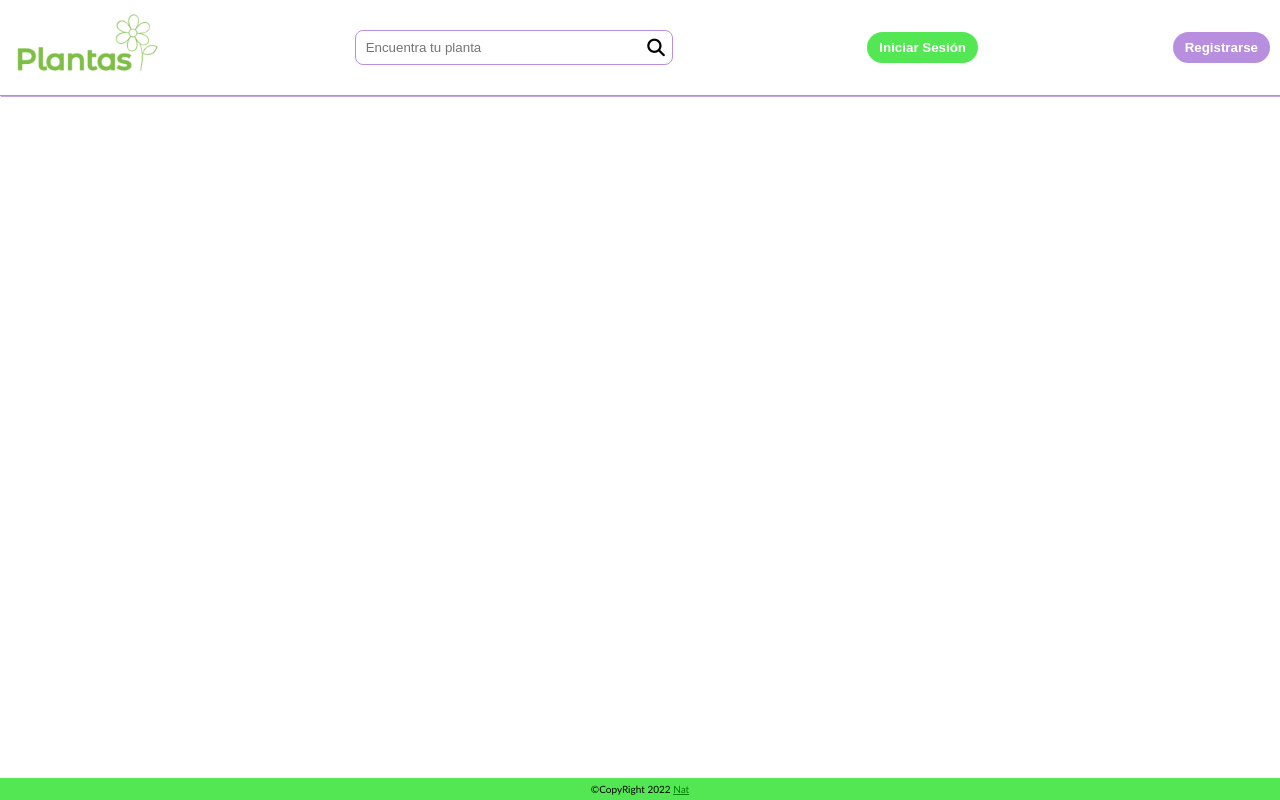
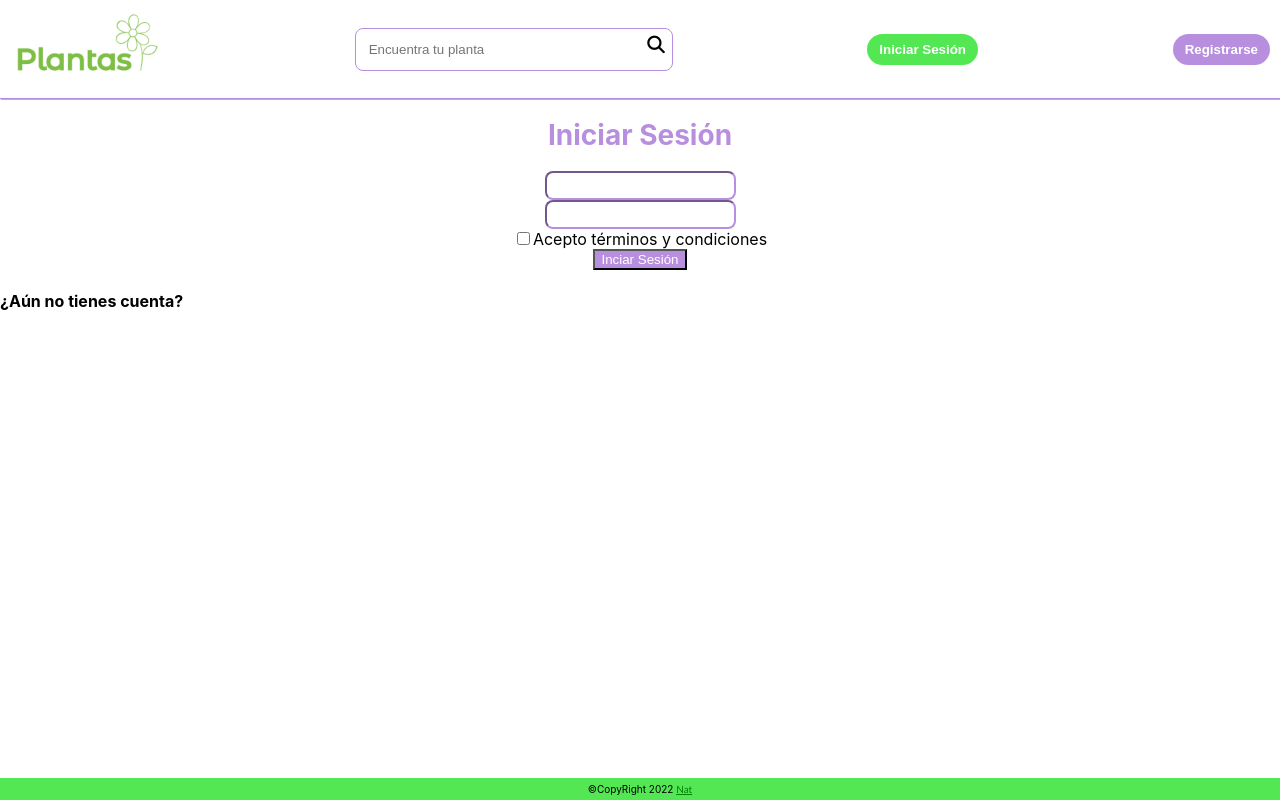
Before and after one commit to R2-MisionTic2022/PLANTAS, a React (Create React App) app: page /login in a window 1280 px wide. Built offline with nearby package versions, Linux system fonts and the light colour scheme.

Commit message:
prueba login, con HTML validaciones y estilos css

```diff
--- a/src/App.jsx
+++ b/src/App.jsx
@@ -1,9 +1,11 @@
 import Index from 'pages';
+import Login from 'pages/login';
 import MonsteraInfoPage from 'pages/monstera';
 import SansevieriaInfoPage from 'pages/sansevieria';
 import { BrowserRouter as Router, Routes, Route, } from "react-router-dom";
 import 'styles/App.css';
 import Layout from 'layouts/Layout';
+
 
 function App() {
   return (
@@ -13,6 +15,7 @@ function App() {
           <Routes>
             <Route path="/" element={<Index /> } />
             <Route path="index" element={<Index /> } />
+            <Route path="login" element={<Login /> } />
             <Route path="monstera" element={<MonsteraInfoPage /> } />
             <Route path="sansevieria" element={<SansevieriaInfoPage /> } />
           </Routes>
--- a/src/components/Footer.jsx
+++ b/src/components/Footer.jsx
@@ -1,5 +1,3 @@
-import React from 'react'
-
 const Footer = () => {
   return (
     <footer>
--- a/src/components/Header.jsx
+++ b/src/components/Header.jsx
@@ -1,4 +1,5 @@
 import logo from 'media/logo.png';
+import {Link} from "react-router-dom";
 
 // function arrow
 const Header = () =>{
@@ -6,7 +7,9 @@ const Header = () =>{
         <header>
           <ul className="navbar">
             <li>
-              <img src={logo} alt="logo" className="logo" />
+            <Link to="/index">
+            <img src={logo} alt="logo" className="logo" />
+            </Link>
             </li>
             <li>
               <div class="buscar">
@@ -16,7 +19,9 @@ const Header = () =>{
             </li>
 
             <li>
+              <Link to="/Login">
               <button className="button mainbutton">Iniciar Sesión</button>
+              </Link>
             </li>
 
             <li>
--- a/src/components/PlantsCard.jsx
+++ b/src/components/PlantsCard.jsx
@@ -1,8 +1,8 @@
 import {Link} from "react-router-dom";
 
-function PlantsCard({nombrePlanta, imagenPlanta, fuenteImagen}){
-    return(
-      <li className="PlantsCard">
+const PlantsCard = ({nombrePlanta, imagenPlanta, fuenteImagen}) => {
+  return (
+    <li className="PlantsCard">
         <Link to="/monstera">
           <div className="ContainerImage">
             <img src={imagenPlanta} alt={nombrePlanta} />
@@ -11,7 +11,7 @@ function PlantsCard({nombrePlanta, imagenPlanta, fuenteImagen}){
         <span className="imgtitle">{nombrePlanta}</span>
         <span className="imgfont link">Foto de <a href={fuenteImagen}>Unsplash</a></span>
       </li>
-    );
+  )
 }
 
 export default PlantsCard
--- a/src/layouts/Layout.jsx
+++ b/src/layouts/Layout.jsx
@@ -9,7 +9,8 @@ const Layout = ({children}) => {
       <main>{children}</main>
       <Footer />
     </div>
-  )
-}
+  );
+
+};
 
 export default Layout
--- a/src/pages/index.jsx
+++ b/src/pages/index.jsx
@@ -9,25 +9,21 @@ function Index(){
         <h1>Tipos de Plantas</h1>
         <h2>Purificadoras de aire</h2>
         <ul className="PlantsCardContainer">
-          <PlantsCard
-            nombrePlanta="Sansevieria"
-            imagenPlanta={sansevieria}
-            fuenteImagen="https://unsplash.com/es/fotos/S-dv6gPcFpA"
-          />
-          <PlantsCard
-            nombrePlanta="Monstera"
-            imagenPlanta={monstera}
-            fuenteImagen="https://unsplash.com/es/fotos/QBcafnnNsXo"
-          />
-          <PlantsCard
-            nombrePlanta="Espatifilo"
-            imagenPlanta={espatifilo}
-            fuenteImagen="https://unsplash.com/ja/%E5%86%99%E7%9C%9F/CDoPIWJDvvw"
-          />
-          </ul>
-        </section>
+          <PlantsCard nombrePlanta="Sansevieria" imagenPlanta={sansevieria}
+            fuenteImagen="https://unsplash.com/es/fotos/S-dv6gPcFpA" />
+          <PlantsCard nombrePlanta="Monstera" imagenPlanta={monstera}
+            fuenteImagen="https://unsplash.com/es/fotos/QBcafnnNsXo" />
+          <PlantsCard nombrePlanta="Espatifilo" imagenPlanta={espatifilo}
+            fuenteImagen="https://unsplash.com/ja/%E5%86%99%E7%9C%9F/CDoPIWJDvvw" />
+          <PlantsCard nombrePlanta="Espatifilo" imagenPlanta={espatifilo}
+            fuenteImagen="https://unsplash.com/ja/%E5%86%99%E7%9C%9F/CDoPIWJDvvw" />
+          <PlantsCard nombrePlanta="Espatifilo" imagenPlanta={espatifilo}
+            fuenteImagen="https://unsplash.com/ja/%E5%86%99%E7%9C%9F/CDoPIWJDvvw" />
+          <PlantsCard nombrePlanta="Espatifilo" imagenPlanta={espatifilo}
+            fuenteImagen="https://unsplash.com/ja/%E5%86%99%E7%9C%9F/CDoPIWJDvvw" />
+        </ul>
+      </section>
     );
-
 }
 
 export default Index;
--- /dev/null
+++ b/src/pages/login.jsx
@@ -0,0 +1,19 @@
+function Login(){
+    return (
+      <div className="form">
+        <form>
+            <h1>Iniciar Sesión</h1>
+            <input type='email' />
+            <input type='password' />
+            <div col="2">
+                <input type='checkbox'></input>
+                <span>Acepto términos y condiciones</span>
+            </div>
+            <button type='Submit' className='secondarybutton'>Inciar Sesión</button>
+        </form>
+            <h4>¿Aún no tienes cuenta?</h4>
+      </div>
+    );
+}
+
+export default Login;
--- a/src/styles/App.css
+++ b/src/styles/App.css
@@ -1,32 +1,28 @@
-html{
-  height: 100%;
-}
-
-body {
+ul{
+  list-style:none ;
+  padding: 0px;
   margin: 0px;
-  font-family: 'Gill Sans', 'Gill Sans MT', Calibri, 'Trebuchet MS', sans-serif;
-  display:flex;
-  flex-direction: column;
-  min-height: 100%;
-}
-
-header{
-  font-family: 'Gill Sans', 'Gill Sans MT', Calibri, 'Trebuchet MS', sans-serif;
 }
 
 .mainContainer{
   display:flex;
   flex-direction: column;
   height: 100vh;
+  overflow-y: hidden;
 }
 
-.mainContainer > main{
+.mainContainer > main {
   height: 100%;
+  overflow-y: scroll;
 }
 
 .mainContainer > footer{
   background-color: #54e754;
   padding: 5px;
+}
+
+header{
+  font-family: 'Gill Sans', 'Gill Sans MT', Calibri, 'Trebuchet MS', sans-serif;
 }
 
 .navbar{
@@ -81,12 +77,6 @@ header{
   color:rgb(184, 143, 223);
 }
 
-ul{
-  list-style:none ;
-  padding: 0px;
-  margin: 0px;
-}
-
 .buscar{
   background-color: white;
   border: 1px solid rgb(184, 143, 223);
@@ -117,7 +107,8 @@ ul{
 }
 
 .PlantsCardContainer{
-  display: flex;
+  display:flex;
+  flex-wrap:wrap;
 }
 
 .PlantsCard{
@@ -126,6 +117,7 @@ ul{
   box-shadow: 5px 10px 5px rgb(187, 187, 187);
   border-top-right-radius: 10px;
   border-top-left-radius: 10px;
+
 }
 
 .ContainerImage > img{
@@ -154,6 +146,7 @@ h2{
   text-decoration-color:rgb(184, 143, 223);
 }
 
+
 .imgfont{
   font-size: 8px;
   color:white;
@@ -166,8 +159,8 @@ h2{
 }
 
 footer{
+  text-align: center;
   font-size: 10px;
-  text-align:center;
 }
 
 .link {
@@ -178,3 +171,22 @@ footer{
 .link:hover {
   color: blue;
 }
+
+form{
+  display: flex;
+  flex-direction: column;
+  justify-content: center;
+  align-items: center;
+
+}
+
+input{
+  padding: 5px;
+  border-radius: 8px;
+  border-color:rgb(184, 143, 223);
+
+}
+
+input:focus{
+  border:0px;
+}
```
